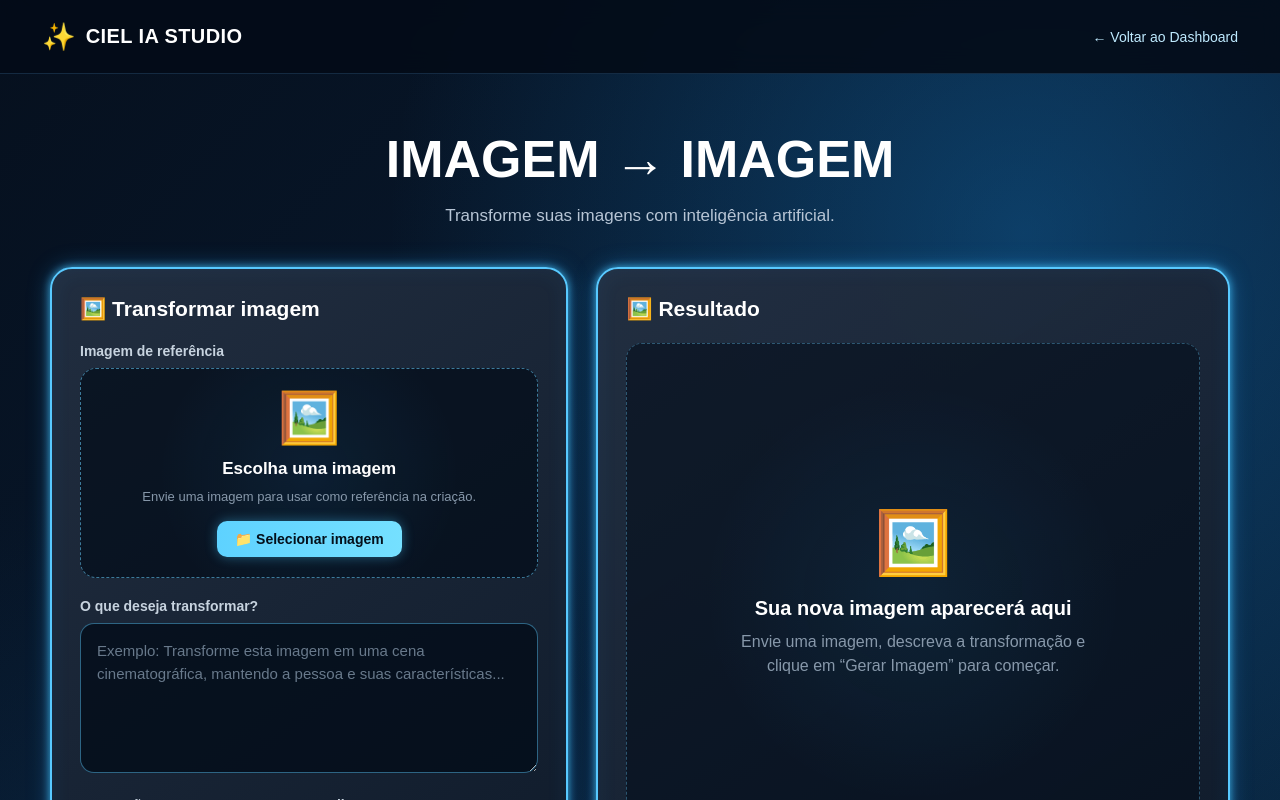
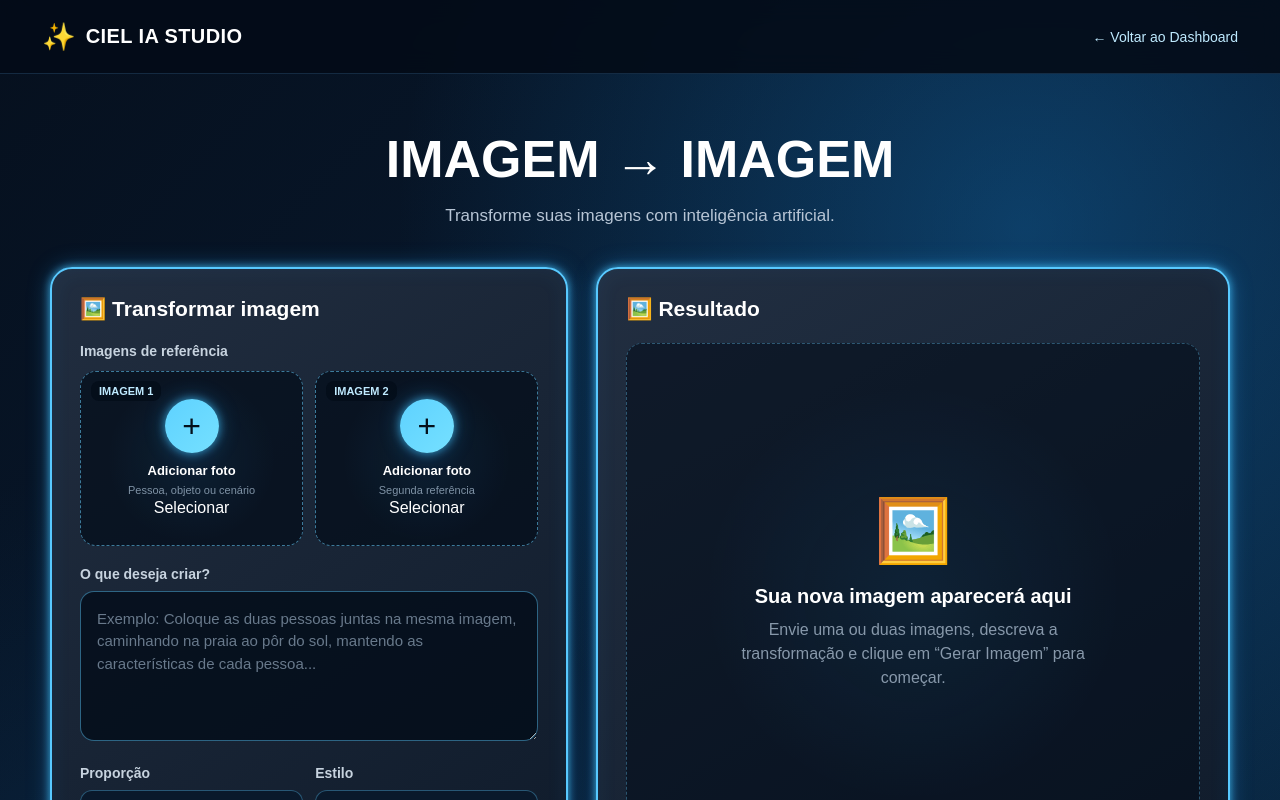
Before and after one commit to Ciel-dias/ciel-ia-studio, a Next.js app: page /imagem-imagem in a window 1280 px wide. Shown: the top 800 px of the page. Built offline with nearby package versions, Linux system fonts and the light colour scheme.

Commit message:
Update page.tsx
Imagem em imagem

```diff
--- a/src/app/imagem-imagem/page.tsx
+++ b/src/app/imagem-imagem/page.tsx
@@ -7,24 +7,42 @@ export default function ImagemImagemPage() {
   const [prompt, setPrompt] = useState("");
   const [aspectRatio, setAspectRatio] = useState("1:1");
   const [style, setStyle] = useState("Realista");
-  const [image, setImage] = useState<File | null>(null);
+
+  const [image1, setImage1] = useState<File | null>(null);
+  const [image2, setImage2] = useState<File | null>(null);
+
+  const [preview1, setPreview1] = useState("");
+  const [preview2, setPreview2] = useState("");
+
   const [loading, setLoading] = useState(false);
 
   function handleImageChange(
-    event: React.ChangeEvent<HTMLInputElement>
+    event: React.ChangeEvent<HTMLInputElement>,
+    number: 1 | 2
   ) {
-    const file = event.target.files?.[0] ?? null;
-    setImage(file);
+    const file = event.target.files?.[0];
+
+    if (!file) return;
+
+    const preview = URL.createObjectURL(file);
+
+    if (number === 1) {
+      setImage1(file);
+      setPreview1(preview);
+    } else {
+      setImage2(file);
+      setPreview2(preview);
+    }
   }
 
   async function handleGenerate() {
-    if (!image) {
-      alert("Selecione uma imagem de referência.");
+    if (!image1 && !image2) {
+      alert("Selecione pelo menos uma imagem de referência.");
       return;
     }
 
     if (!prompt.trim()) {
-      alert("Descreva o que deseja transformar na imagem.");
+      alert("Descreva o que deseja criar na imagem.");
       return;
     }
 
@@ -187,14 +205,21 @@ export default function ImagemImagemPage() {
           font-weight: 700;
         }
 
-        .upload-area {
+        /* DUAS CAIXINHAS DE IMAGEM */
+
+        .images-label {
+          margin-bottom: 12px;
+        }
+
+        .images-container {
+          display: grid;
+          grid-template-columns: 1fr 1fr;
+          gap: 12px;
+        }
+
+        .image-box {
           position: relative;
-          min-height: 185px;
-          display: flex;
-          align-items: center;
-          justify-content: center;
-          text-align: center;
-          padding: 20px;
+          height: 175px;
           border-radius: 16px;
           border: 1px dashed rgba(104, 207, 255, 0.55);
           background:
@@ -204,60 +229,98 @@ export default function ImagemImagemPage() {
               transparent 60%
             ),
             rgba(3, 13, 25, 0.72);
+          display: flex;
+          align-items: center;
+          justify-content: center;
+          overflow: hidden;
           transition:
             border-color 0.2s ease,
             box-shadow 0.2s ease;
         }
 
-        .upload-area:hover {
+        .image-box:hover {
           border-color: #63d3ff;
           box-shadow: 0 0 18px rgba(70, 199, 255, 0.18);
         }
 
-        .upload-icon {
-          font-size: 50px;
-          margin-bottom: 12px;
+        .image-box.has-image {
+          border-style: solid;
         }
 
-        .upload-title {
+        .image-preview {
+          width: 100%;
+          height: 100%;
+          object-fit: cover;
+          display: block;
+        }
+
+        .image-box-content {
+          text-align: center;
+          padding: 10px;
+        }
+
+        .image-box-number {
+          position: absolute;
+          top: 9px;
+          left: 10px;
+          padding: 4px 8px;
+          border-radius: 8px;
+          background: rgba(3, 13, 25, 0.82);
+          color: #bfeaff;
+          font-size: 11px;
+          font-weight: 700;
+          z-index: 2;
+        }
+
+        .plus {
+          width: 54px;
+          height: 54px;
+          margin: 0 auto 10px;
+          border-radius: 50%;
+          display: flex;
+          align-items: center;
+          justify-content: center;
+          color: #04101b;
+          background: linear-gradient(
+            135deg,
+            #5ed2ff,
+            #75e0ff
+          );
+          font-size: 32px;
+          font-weight: 400;
+          line-height: 1;
+          box-shadow:
+            0 0 10px rgba(70, 199, 255, 0.7),
+            0 0 22px rgba(43, 167, 255, 0.3);
+        }
+
+        .image-box-title {
           margin: 0;
-          font-size: 17px;
+          color: #fff;
+          font-size: 13px;
           font-weight: 700;
         }
 
-        .upload-text {
-          margin: 8px 0 0;
-          color: #8798aa;
-          font-size: 13px;
-          line-height: 1.5;
+        .image-box-text {
+          margin: 5px 0 0;
+          color: #7f92a5;
+          font-size: 11px;
+          line-height: 1.4;
         }
 
-        .upload-button {
-          display: inline-block;
-          margin-top: 15px;
-          padding: 10px 18px;
-          border-radius: 10px;
+        .change-image {
+          position: absolute;
+          bottom: 9px;
+          right: 9px;
+          z-index: 2;
+          padding: 7px 10px;
+          border: none;
+          border-radius: 9px;
           color: #04101b;
-          background: linear-gradient(
-            90deg,
-            #5ed2ff,
-            #75e0ff
-          );
-          font-size: 14px;
+          background: rgba(117, 224, 255, 0.95);
+          font-size: 11px;
           font-weight: 800;
           cursor: pointer;
-          box-shadow: 0 0 12px rgba(70, 199, 255, 0.4);
-        }
-
-        .upload-button:hover {
-          box-shadow: 0 0 20px rgba(70, 199, 255, 0.65);
-        }
-
-        .file-name {
-          margin-top: 10px;
-          color: #70d7ff;
-          font-size: 13px;
-          word-break: break-word;
         }
 
         .hidden-input {
@@ -521,6 +584,15 @@ export default function ImagemImagemPage() {
             grid-template-columns: 1fr;
           }
 
+          .images-container {
+            grid-template-columns: 1fr 1fr;
+            gap: 9px;
+          }
+
+          .image-box {
+            height: 145px;
+          }
+
           .preview {
             min-height: 320px;
           }
@@ -557,6 +629,20 @@ export default function ImagemImagemPage() {
 
           .title-area p {
             font-size: 16px;
+          }
+
+          .image-box {
+            height: 140px;
+          }
+
+          .plus {
+            width: 48px;
+            height: 48px;
+            font-size: 29px;
+          }
+
+          .image-box-text {
+            font-size: 10px;
           }
         }
       `}</style>
@@ -600,41 +686,139 @@ export default function ImagemImagemPage() {
 
               <h2>🖼️ Transformar imagem</h2>
 
-              <label className="label">
-                Imagem de referência
+              <label className="label images-label">
+                Imagens de referência
               </label>
 
-              <div className="upload-area">
+              <div className="images-container">
 
-                <div>
+                {/* IMAGEM 1 */}
 
-                  <div className="upload-icon">
-                    🖼️
-                  </div>
+                <div
+                  className={`image-box ${
+                    preview1 ? "has-image" : ""
+                  }`}
+                >
 
-                  <p className="upload-title">
-                    Escolha uma imagem
-                  </p>
+                  <span className="image-box-number">
+                    IMAGEM 1
+                  </span>
 
-                  <p className="upload-text">
-                    Envie uma imagem para usar como
-                    referência na criação.
-                  </p>
+                  {preview1 ? (
+                    <>
+                      <img
+                        src={preview1}
+                        alt="Imagem de referência 1"
+                        className="image-preview"
+                      />
 
-                  <label className="upload-button">
-                    📁 Selecionar imagem
+                      <label className="change-image">
+                        Trocar
 
                         <input
                           type="file"
                           accept="image/*"
                           className="hidden-input"
-                      onChange={handleImageChange}
+                          onChange={(e) =>
+                            handleImageChange(e, 1)
+                          }
+                        />
+                      </label>
+                    </>
+                  ) : (
+                    <div className="image-box-content">
+
+                      <div className="plus">
+                        +
+                      </div>
+
+                      <p className="image-box-title">
+                        Adicionar foto
+                      </p>
+
+                      <p className="image-box-text">
+                        Pessoa, objeto ou cenário
+                      </p>
+
+                      <label className="upload-button">
+                        Selecionar
+
+                        <input
+                          type="file"
+                          accept="image/*"
+                          className="hidden-input"
+                          onChange={(e) =>
+                            handleImageChange(e, 1)
+                          }
                         />
                       </label>
 
-                  {image && (
-                    <div className="file-name">
-                      ✓ {image.name}
+                    </div>
+                  )}
+
+                </div>
+
+                {/* IMAGEM 2 */}
+
+                <div
+                  className={`image-box ${
+                    preview2 ? "has-image" : ""
+                  }`}
+                >
+
+                  <span className="image-box-number">
+                    IMAGEM 2
+                  </span>
+
+                  {preview2 ? (
+                    <>
+                      <img
+                        src={preview2}
+                        alt="Imagem de referência 2"
+                        className="image-preview"
+                      />
+
+                      <label className="change-image">
+                        Trocar
+
+                        <input
+                          type="file"
+                          accept="image/*"
+                          className="hidden-input"
+                          onChange={(e) =>
+                            handleImageChange(e, 2)
+                          }
+                        />
+                      </label>
+                    </>
+                  ) : (
+                    <div className="image-box-content">
+
+                      <div className="plus">
+                        +
+                      </div>
+
+                      <p className="image-box-title">
+                        Adicionar foto
+                      </p>
+
+                      <p className="image-box-text">
+                        Segunda referência
+                      </p>
+
+                      <label className="upload-button">
+                        Selecionar
+
+                        <input
+                          type="file"
+                          accept="image/*"
+                          className="hidden-input"
+                          onChange={(e) =>
+                            handleImageChange(e, 2)
+                          }
+                        />
+                      </label>
+
                     </div>
                   )}
 
@@ -643,7 +827,7 @@ export default function ImagemImagemPage() {
               </div>
 
               <label className="label">
-                O que deseja transformar?
+                O que deseja criar?
               </label>
 
               <textarea
@@ -652,7 +836,7 @@ export default function ImagemImagemPage() {
                 onChange={(e) =>
                   setPrompt(e.target.value)
                 }
-                placeholder="Exemplo: Transforme esta imagem em uma cena cinematográfica, mantendo a pessoa e suas características..."
+                placeholder="Exemplo: Coloque as duas pessoas juntas na mesma imagem, caminhando na praia ao pôr do sol, mantendo as características de cada pessoa..."
               />
 
               <div className="options">
@@ -748,8 +932,8 @@ export default function ImagemImagemPage() {
                   </h3>
 
                   <p>
-                    Envie uma imagem, descreva a
-                    transformação e clique em “Gerar
+                    Envie uma ou duas imagens, descreva
+                    a transformação e clique em “Gerar
                     Imagem” para começar.
                   </p>
 
```
Lines whose indentation alone changed are shown as unchanged.
